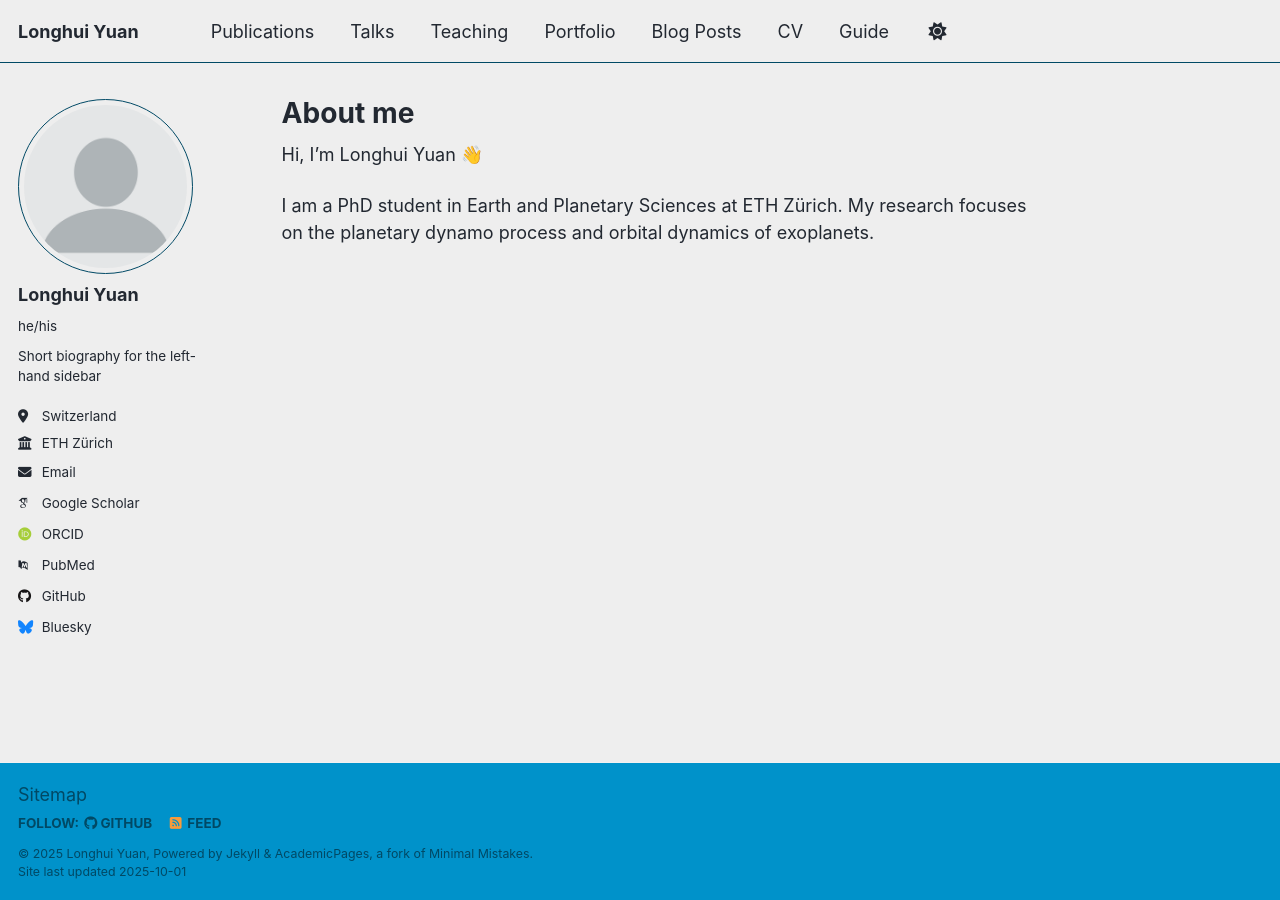
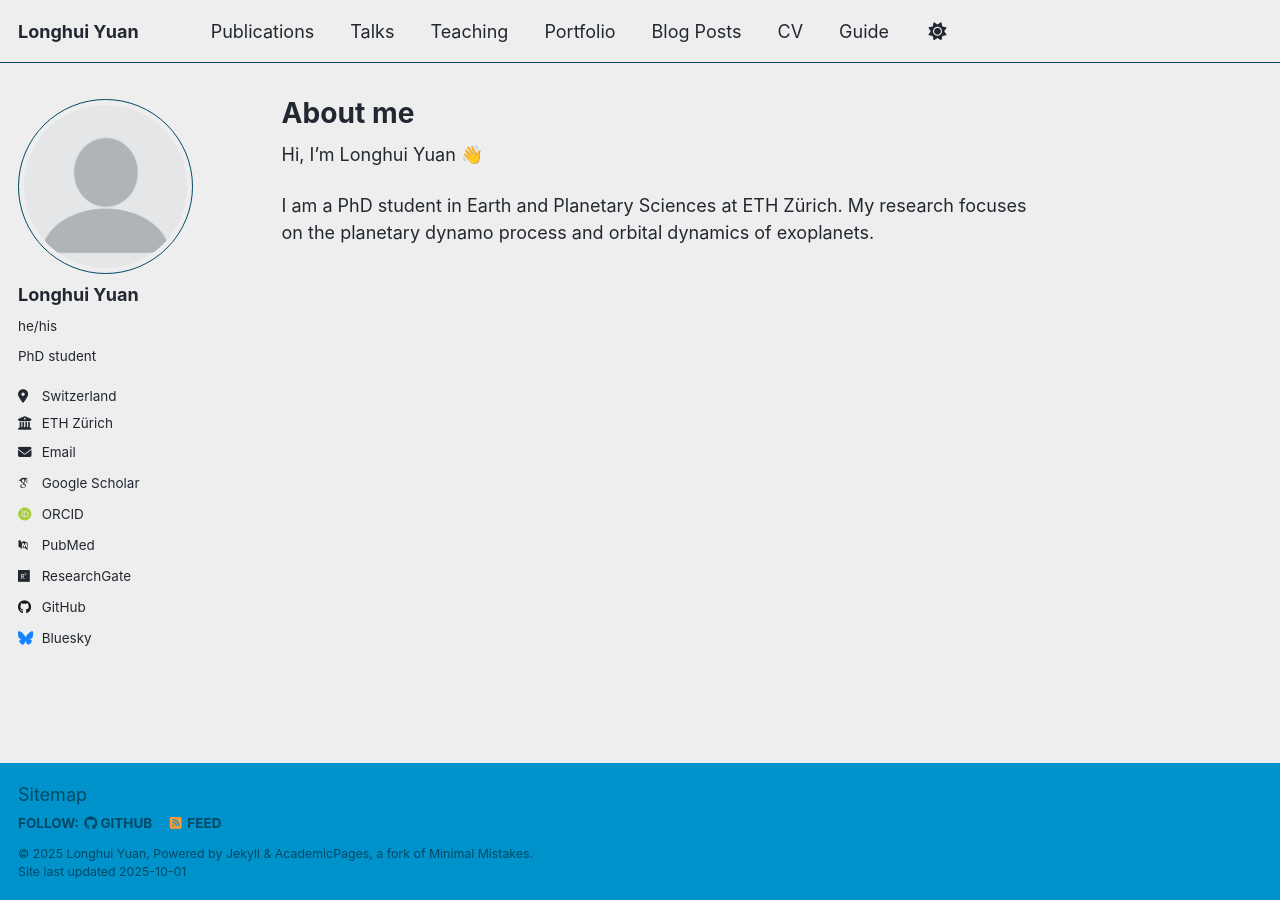
Before and after one commit to lhyuanmhd/lhyuanmhd.github.io, a Jekyll site: the page built from _pages/about.md, in a window 1280 px wide. Built offline with Jekyll 4.4.1, drawn with Linux system fonts in a browser that asks for light colours; some web fonts are replaced; a script that is not in the unit is left out; part of the change alters nothing that is shown.

Commit message:
Update _config.yml

```diff
--- a/_config.yml
+++ b/_config.yml
@@ -33,7 +33,7 @@ author:
   avatar           : "profile.png"
   name             : "Longhui Yuan"
   pronouns         : "he/his" # example: "she/her"
-  bio              : "Short biography for the left-hand sidebar"
+  bio              : "PhD student"
   location         : "Switzerland"
   employer         : "ETH Zürich"
   uri              : # URL
@@ -42,13 +42,13 @@ author:
   # Academic websites
   academia         : # URL
   arxiv            : # URL - Update with the correct link to your profile
-  googlescholar    : "https://scholar.google.com/citations?user=PS_CX0AAAAAJ"
+  googlescholar    : "https://scholar.google.com/citations?user=khiQBRkAAAAJ&hl=en"
   inspire-hep      : # URL
   impactstory      : # URL
-  orcid            : "http://orcid.org/yourorcidurl"
+  orcid            : "https://orcid.org/0000-0002-3237-8409"
   semantic         : # URL
   pubmed           : "https://www.ncbi.nlm.nih.gov/pubmed/?term=john+snow"
-  researchgate     : # URL
+  researchgate     : "https://www.researchgate.net/profile/Longhui-Yuan" #URL
   scopus           : # URL
 
   # Repositories and software development
```
